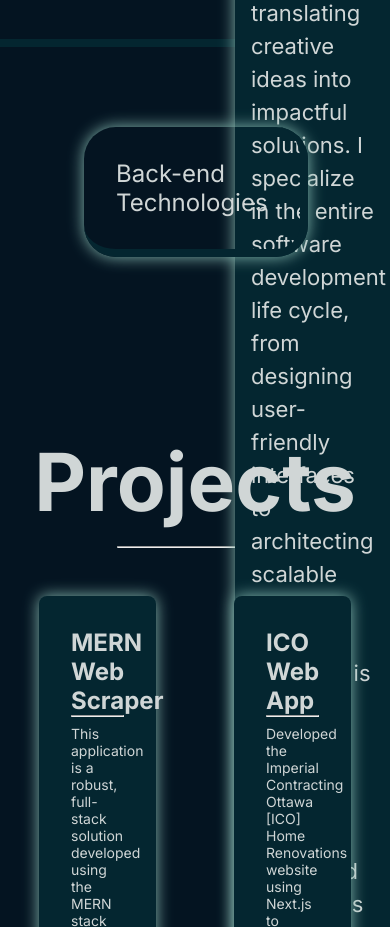
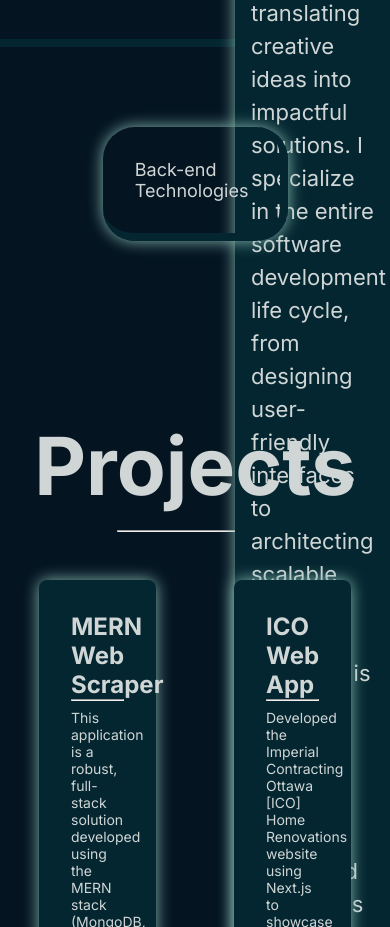
Before and after one commit to jacksonarsmith/next-portfolio, a Next.js app: page / in a window 390 px wide. Shown: the part 840-1767 px from the top of the page. Built offline with nearby package versions, Linux system fonts and the light colour scheme.

Commit message:
Small media queries for laptop styles on Hero section and Skills section.

```diff
--- a/app/components/hero/hero.module.css
+++ b/app/components/hero/hero.module.css
@@ -44,7 +44,7 @@
 
 @media (min-width: 926px) and (max-width: 1600px) {
     .description h1 {
-        font-size: 63px;
+        font-size: 56px;
     }
     .description p {
         font-size: 18px;
--- a/app/components/skills/skills.module.css
+++ b/app/components/skills/skills.module.css
@@ -30,7 +30,8 @@
     font-size: 1.7rem;
     border-bottom: 0.5rem solid var(--accent-color);
     border-right: 0.5rem solid var(--accent-color);
-    background-color: var(--secondary-background-color);
+    background-color: var(--primary-button-color);
+    color: var(--primary-background-color);
 }
 
 .columns {
@@ -115,4 +116,18 @@ opacity: 0.5;
     .selection ul {
         margin: 0 4rem;
     }
+
+    .selection li {
+        font-size: 18px;
+    }
+
+    .selection li:hover {
+        cursor: pointer;
+        font-size: 20px;
+        transition: 0.6s ease-in-out;
+        border-bottom: 0.5rem solid var(--accent-color);
+        border-right: 0.5rem solid var(--accent-color);
+        background-color: var(--primary-button-color);
+        color: var(--primary-background-color);
+    }
 }
```
